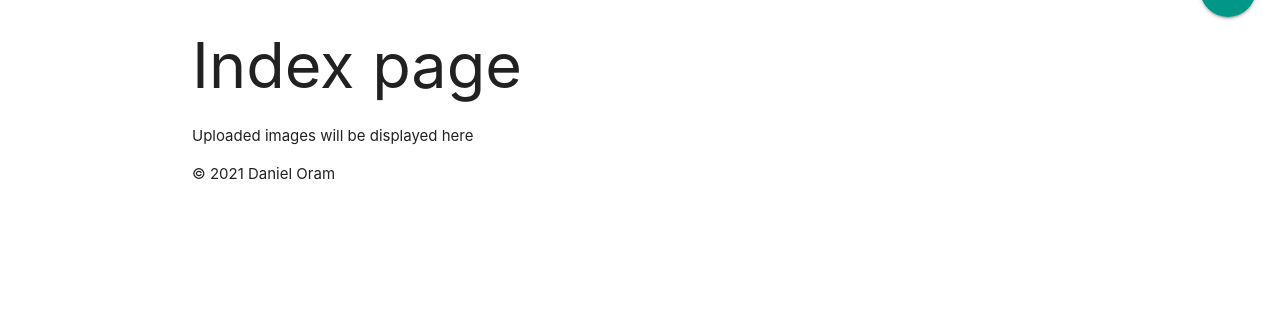
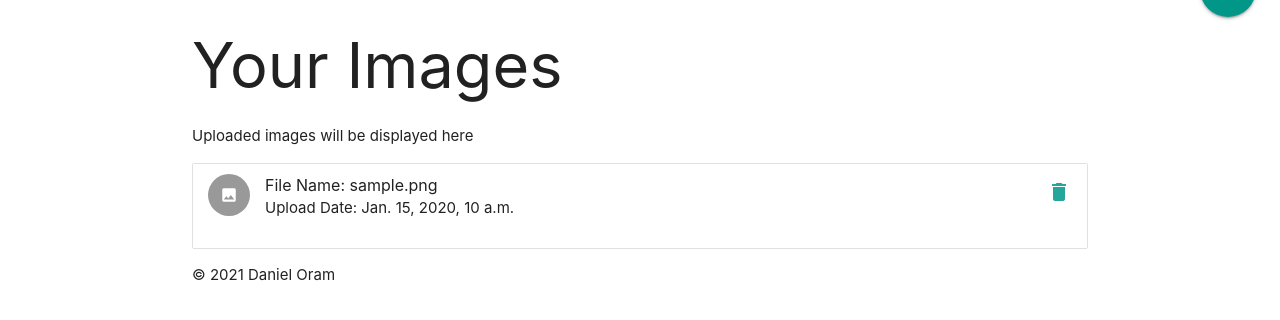
Before and after one commit to DanielOram/S3-Image-Upload, a Django app: page / in a window 1280 px wide. Shown: the part 75-395 px from the top of the page. Run offline with Django 3.2, Linux system fonts and the light colour scheme; tables that the repository leaves empty hold one stand-in row (values such as "Sample post").

Commit message:
change delete link to delete file

```diff
--- a/upload/templates/upload/index.html
+++ b/upload/templates/upload/index.html
@@ -12,7 +12,26 @@ S3 Image Uploader
 {% block content %}
 
 
-<h1>Index page</h1>
+<h1>Your Images</h1>
 <p>Uploaded images will be displayed here</p>
 
+<!-- Collection -->
+<ul class="collection">
+    {% for image in images %}
+        <li class="collection-item avatar">
+            <!-- <img src="images/yuna.jpg" alt="" class="circle"> -->
+            <i class="material-icons circle">insert_photo</i>
+            <span class="title">
+                File Name: {{ image.file.name}}
+            </span>
+            <p>
+                Upload Date: {{ image.uploaded_at }}
+            </p>
+            <a href="{% url 'delete' image.file.name %}" class="secondary-content"><i class="material-icons">delete</i></a>
+        </li>
+    {% endfor %}
+</ul>
+
+<!-- End of Collection -->
+
 {% endblock %}
```
